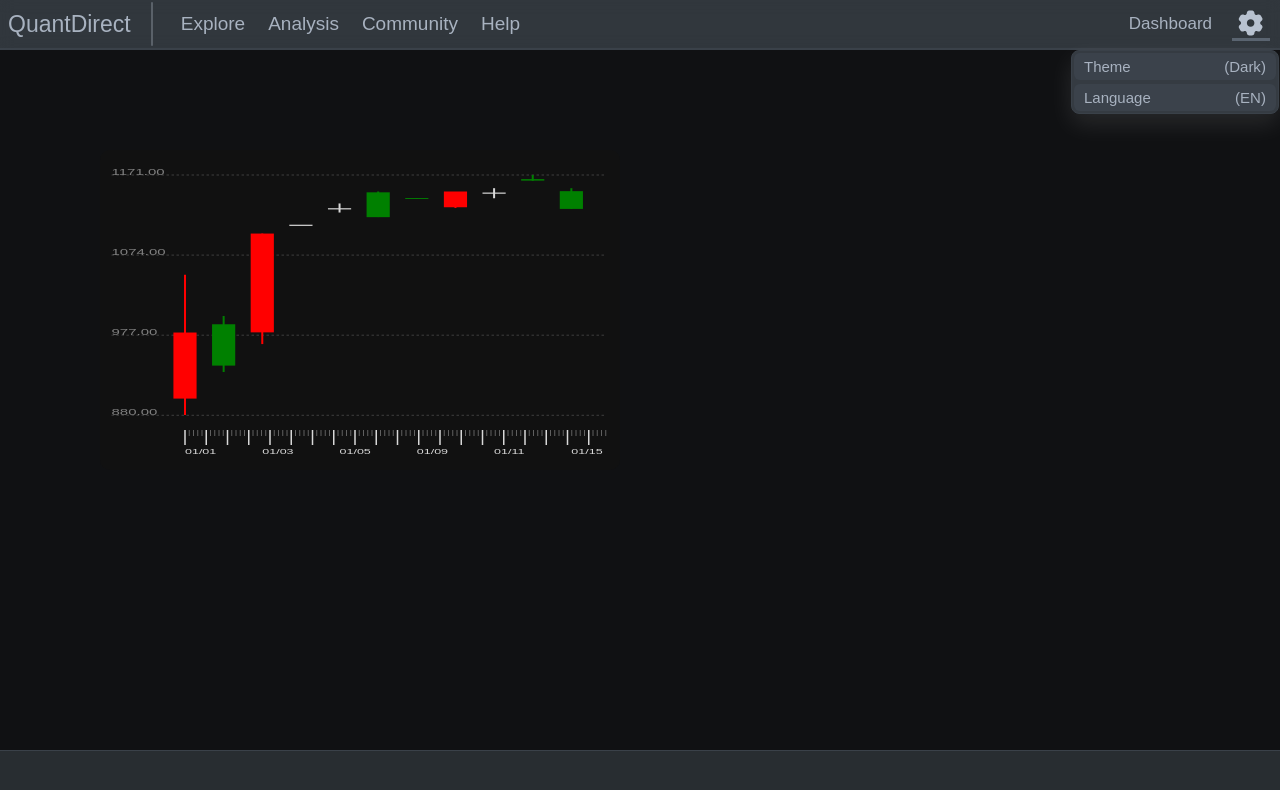
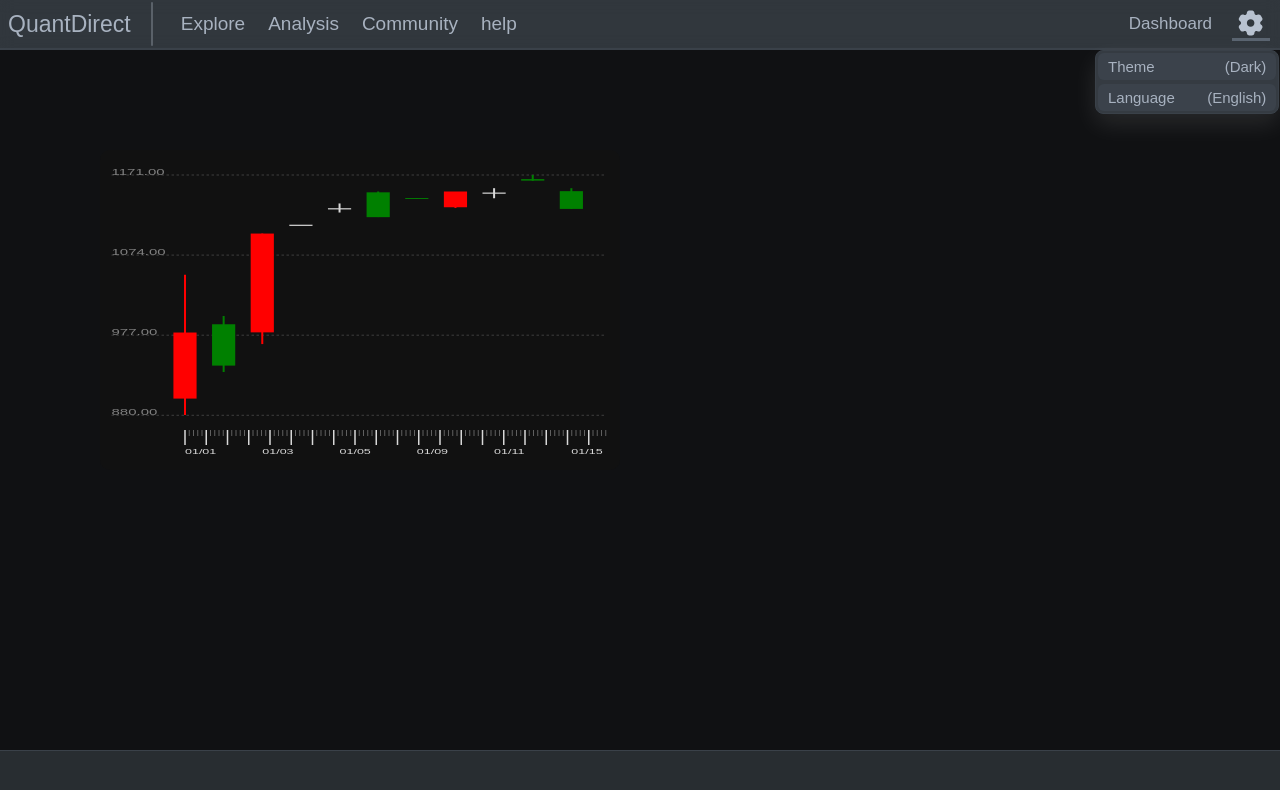
Before and after one commit to tab1949/QuantDirect, a Next.js app in the folder Website/: page / in a window 1280 px wide. Both pictures are taken after a click on the button 1251 px from the left and 24 px from the top of the page. Shown: the top 790 px of the page. Built offline with nearby package versions, Linux system fonts and the light colour scheme.

Commit message:
Added i18n support.

```diff
--- a/Website/package.json
+++ b/Website/package.json
@@ -9,9 +9,13 @@
     "lint": "eslint"
   },
   "dependencies": {
+    "i18next": "^25.5.2",
+    "i18next-browser-languagedetector": "^8.2.0",
+    "i18next-http-backend": "^3.0.2",
     "next": "15.5.2",
     "react": "19.1.0",
     "react-dom": "19.1.0",
+    "react-i18next": "^16.0.0",
     "recharts": "^3.1.2",
     "styled-components": "^6.1.19"
   },
--- a/Website/src/app/HomePage.tsx
+++ b/Website/src/app/HomePage.tsx
@@ -99,17 +99,25 @@ export const SettingsMenuL1 = styled.div<{ $darkMode: boolean}>`
     '0 10px 25px rgba(255, 255, 255, 0.1)' :
     '0 10px 25px rgba(0, 0, 0, 0.1)'};
   position: fixed;
+  --width: calc(5vw + 120px);
+  width: var(--width);
+  height: auto;
+  right: 1px;
   display: grid;
   grid-column: 1;
   align-items: start;
   justify-items: start;
-  width: calc(10vw + 80px);
-  height: auto;
   border-radius: 8px;
-  right: 1px;
 `;
 
-export const SettingsMenuOptions = styled.button<{ $darkMode: boolean}>`
+export const SettingsMenuL2 = styled(SettingsMenuL1)`
+    position: fixed;
+    right: calc(var(--width) + 2px);
+    width: auto;
+    height: auto;
+`;
+
+export const SettingsOption = styled.button<{ $darkMode: boolean}>`
   user-select: none;
   --normal-bg-color: rgba(121, 143, 173, 0.087);
   --hover-bg-color: ${props => props.$darkMode ? 'rgba(90, 100, 112, 0.3)' : 'rgba(209, 213, 219, 0.6)'};
--- a/Website/src/app/layout.tsx
+++ b/Website/src/app/layout.tsx
@@ -1,6 +1,7 @@
 import type { Metadata } from "next";
 import StyledComponentRegistry from "./StyledComponentsRegistry";
 import { GlobalStyle } from "./GlobalStyle";
+import I18nProvider from "./locales/i18n-provider";
 
 export const metadata: Metadata = {
   title: "QuantDirect",
@@ -15,7 +16,9 @@ export default function RootLayout({
   return (
     <html lang="en">
       <GlobalStyle></GlobalStyle>
-      <StyledComponentRegistry>{children}</StyledComponentRegistry>
+      <StyledComponentRegistry>
+        <I18nProvider>{children}</I18nProvider>
+      </StyledComponentRegistry>
     </html>
   );
 }
--- /dev/null
+++ b/Website/src/app/locales/client-i18n.tsx
@@ -0,0 +1,38 @@
+'use client';
+
+import i18n from 'i18next';
+import { initReactI18next } from 'react-i18next';
+
+import lang_ZH_CN from './zh-CN.json';
+import lang_ZH_HK from './zh-HK.json';
+import lang_EN_US from './en-US.json';
+
+export const supportedLang = ['en-US', 'zh-CN', 'zh-HK'];
+export const langName = ['English', '简体中文', '繁體中文(香港)'];
+export enum languages {EN_US, ZH_CN, ZH_HK};
+
+const resources = {
+    en_US: {translation: lang_EN_US},
+    zh_CN: {translation: lang_ZH_CN},
+    zh_HK: {translation: lang_ZH_HK},
+    'en-US': {translation: lang_EN_US},
+    'zh-CN': {translation: lang_ZH_CN},
+    'zh-HK': {translation: lang_ZH_HK}
+};
+
+// Only initialize if not already initialized
+if (!i18n.isInitialized) {
+    i18n.use(initReactI18next)
+        .init({
+            resources,
+            fallbackLng: 'en-US',
+            debug: process.env.NODE_ENV === 'development',
+            lng: 'en-US', // Default language
+
+            interpolation: {
+                escapeValue: false
+            }
+        });
+}
+
+export default i18n;
--- /dev/null
+++ b/Website/src/app/locales/en-US.json
@@ -0,0 +1,10 @@
+{
+    "explore": "Explore",
+    "analysis": "Analysis",
+    "community": "Community",
+    "dashboard": "Dashboard",
+    "theme": "Theme",
+    "dark": "Dark",
+    "light": "Light",
+    "language": "Language"
+}
--- /dev/null
+++ b/Website/src/app/locales/i18n-provider.tsx
@@ -0,0 +1,12 @@
+'use client';
+
+import { useEffect } from 'react';
+import './client-i18n'; // Initialize client-side i18n
+
+export default function I18nProvider({ children }: { children: React.ReactNode }) {
+  useEffect(() => {
+    // Any additional client-side initialization can go here
+  }, []);
+
+  return <>{children}</>;
+}
--- /dev/null
+++ b/Website/src/app/locales/zh-CN.json
@@ -0,0 +1,11 @@
+{
+    "explore": "探索",
+    "analysis": "分析",
+    "community": "社区",
+    "help": "帮助",
+    "dashboard": "仪表盘",
+    "theme": "主题",
+    "dark": "深色",
+    "light": "浅色",
+    "language": "语言"
+}
--- /dev/null
+++ b/Website/src/app/locales/zh-HK.json
@@ -0,0 +1,11 @@
+{
+    "explore": "探索",
+    "analysis": "分析",
+    "community": "社區",
+    "help": "幫助",
+    "dashboard": "儀表盤",
+    "theme": "主題",
+    "dark": "深色",
+    "light": "淺色",
+    "language": "語言"
+}
--- a/Website/src/app/page.tsx
+++ b/Website/src/app/page.tsx
@@ -1,25 +1,35 @@
 'use client';
 
 import { useState, useCallback } from "react";
+import { useTranslation } from "react-i18next";
 import CandleStickChart from "./CandleStickChart";
 import SettingsIcon from "./SVGIcons";
+import { langName, supportedLang, languages } from "./locales/client-i18n";
 import {
   Page,
   CommonHeader,
   HeaderElement,
   HeaderSeparator,
   SettingsMenuL1,
-  SettingsMenuOptions,
+  SettingsOption,
   CommonBody,
-  CommonFooter
+  CommonFooter,
+  SettingsMenuL2
 } from "./HomePage";
 
 export default function Home() {
+  const { t, i18n } = useTranslation();
   const [darkMode, setDarkMode] = useState(true);
-  const [settingsOpened, setSettingsOpened] = useState(false);
+  const [settingsL1Opened, setSettingsL1Opened] = useState(false);
+  const [settingsL2Opened, setSettingsL2Opened] = useState(false);
+  const [settingsL2Type, setSettingsL2Type] = useState('');
   const [selected, setSelected] = useState({
     home: false, explore: false, analysis: false, community: false, help: false, dashboard: false, settings: false
   });
+
+  const changeLanguage = (lang: string) => {
+    i18n.changeLanguage(lang);
+  };
   const openHome = useCallback(() => {
     setSelected(prev => ({
       ...prev,
@@ -82,7 +92,16 @@ export default function Home() {
   }, []);
   const openSettingsMenu = useCallback(() => {
     setSelected(prev => ({ ...prev, settings: !prev.settings }));
-    setSettingsOpened(s => !s);
+    if (settingsL1Opened) {
+      setSettingsL1Opened(false);
+      setSettingsL2Opened(false);
+    } else {
+      setSettingsL1Opened(true);
+    }
+  }, [settingsL1Opened]);
+  const openLanguageSettingsMenu = useCallback(() => {
+    setSettingsL2Type("lang");
+    setSettingsL2Opened(s => !s);
   }, []);
   const testData = {
       date: ['01/01', '01/02', '01/03', '01/04', '01/05', '01/08', '01/09', '01/10', '01/11', '01/12', '01/15'],
@@ -101,20 +120,20 @@ export default function Home() {
           </HeaderElement>
           <HeaderSeparator $darkMode={darkMode}/>
           <HeaderElement $selected={selected.explore} onClick={openExplore}>
-            Explore
+            {t('explore')}
           </HeaderElement>
           <HeaderElement $selected={selected.analysis} onClick={openAnalysis}>
-            Analysis
+            {t('analysis')}
           </HeaderElement>
           <HeaderElement $selected={selected.community} onClick={openCommunity}>
-            Community
+            {t('community')}
           </HeaderElement>
           <HeaderElement $selected={selected.help} onClick={openHelp}>
-            Help
+            {t('help')}
           </HeaderElement>
           <div style={{marginLeft: 'auto', display: 'flex', alignItems: 'center'}}>
             <HeaderElement $selected={selected.dashboard} onClick={openDashboard} style={{fontSize: '17px'}}>
-              Dashboard
+              {t('dashboard')}
             </HeaderElement>
             <HeaderElement $selected={selected.settings} onClick={openSettingsMenu}
               itemID="header_settings">
@@ -123,17 +142,25 @@ export default function Home() {
           </div>
         </CommonHeader>
         <CommonBody $darkMode={darkMode}>
-          {settingsOpened && (
+          {settingsL1Opened && (
           <SettingsMenuL1 $darkMode={darkMode}>
-            <SettingsMenuOptions $darkMode={darkMode} onClick={()=>{setDarkMode(!darkMode)}}>
-              <span>Theme</span>
-              <span>({darkMode? "Dark": "Light"})</span>
-            </SettingsMenuOptions>
-            <SettingsMenuOptions $darkMode={darkMode}>
-              <span>Language</span>
-              <span>(EN)</span>
-            </SettingsMenuOptions>
+            <SettingsOption $darkMode={darkMode} onClick={()=>{setDarkMode(!darkMode)}}>
+              <span>{t('theme')}</span>
+              <span>({darkMode? t('dark'): t('light')})</span>
+            </SettingsOption>
+            <SettingsOption $darkMode={darkMode} onClick={openLanguageSettingsMenu}>
+              <span>{t('language')}</span>
+              <span>({i18n.language === 'en-US' ? langName[languages.EN_US] :
+                      i18n.language === 'zh-CN' ? langName[languages.ZH_CN] : langName[languages.ZH_HK]})</span>
+            </SettingsOption>
           </SettingsMenuL1>)}
+          {settingsL2Opened && (<SettingsMenuL2 $darkMode={darkMode}>
+            {settingsL2Type == 'lang' && (
+              supportedLang.map((v, i) => {
+                return <SettingsOption key={`lang-opt-${i}`} $darkMode={darkMode} onClick={() => {changeLanguage(v);}}>{langName[i]}</SettingsOption>;
+              })
+            )}
+          </SettingsMenuL2>)}
           <div style={{
             position: 'relative',
             left:'100px',
```
Also changed, not shown: 1 other file (tests, documents, lock files or other folders).
